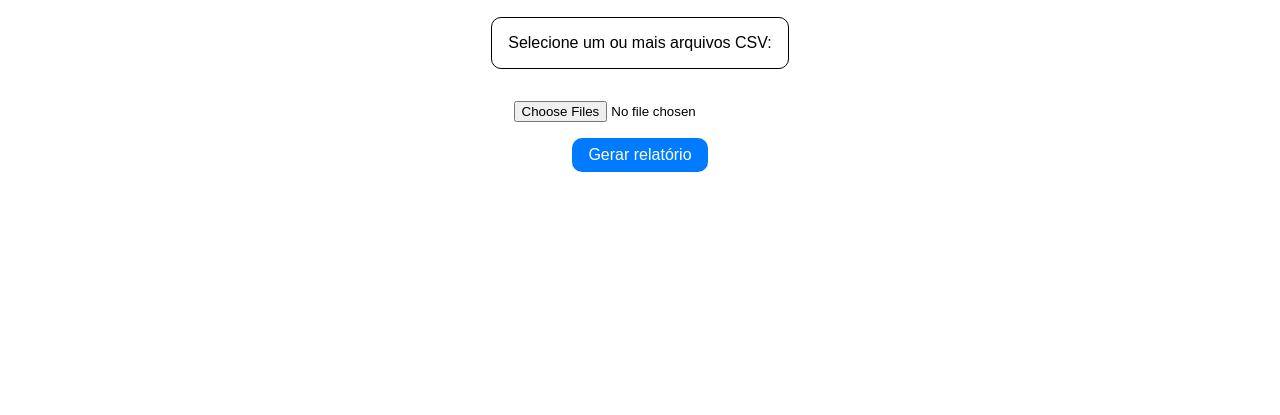
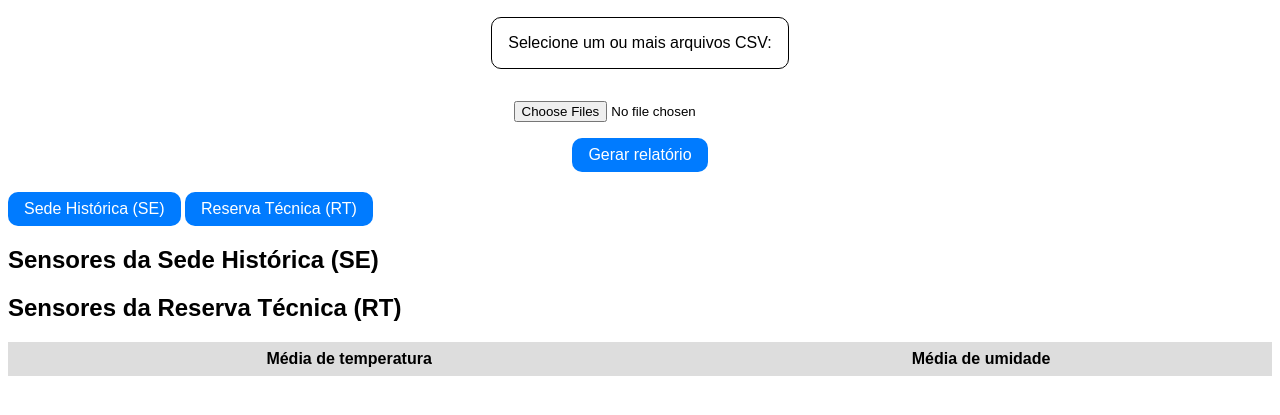
Before and after one commit to gfbsant/pagina_sensores, a plain HTML site: page index.html in a window 1280 px wide. Shown: the part 79-494 px from the top of the page. Drawn offline with nearby package versions, Linux system fonts and the light colour scheme.

```diff
--- a/index.html
+++ b/index.html
@@ -13,9 +13,34 @@
         <button type="submit">Gerar relatório</button>
     </form>
     <div id="selected-files"></div>
-    <div id="date-range"></div>
-    <div id="report"></div>
+    <div>
+        <button id="se-button">Sede Histórica (SE)</button>
+        <button id="rt-button">Reserva Técnica (RT)</button>
+    </div>
+    <div id="sensor-list">
+        <div id="se-list">
+            <h2>Sensores da Sede Histórica (SE)</h2>
+            <ul id="se-sensor-names"></ul>
+        </div>
+        <div id="rt-list">
+            <h2>Sensores da Reserva Técnica (RT)</h2>
+            <ul id="rt-sensor-names"></ul>
+        </div>
+    </div>
+    <div id="report">
+        <h2 id="sensor-name"></h2>
+        <table id="sensor-averages">
+            <thead>
+                <tr>
+                    <th>Média de temperatura</th>
+                    <th>Média de umidade</th>
+                </tr>
+            </thead>
+            <tbody id="sensor-averages-body"></tbody>
+        </table>
+    </div>
+
     <script src="https://cdnjs.cloudflare.com/ajax/libs/PapaParse/5.3.0/papaparse.min.js"></script>
     <script src="app.js"></script>
-</body>
-</html>
+    </body>
+    </html>
```
Also changed, not shown: 1 other file.
